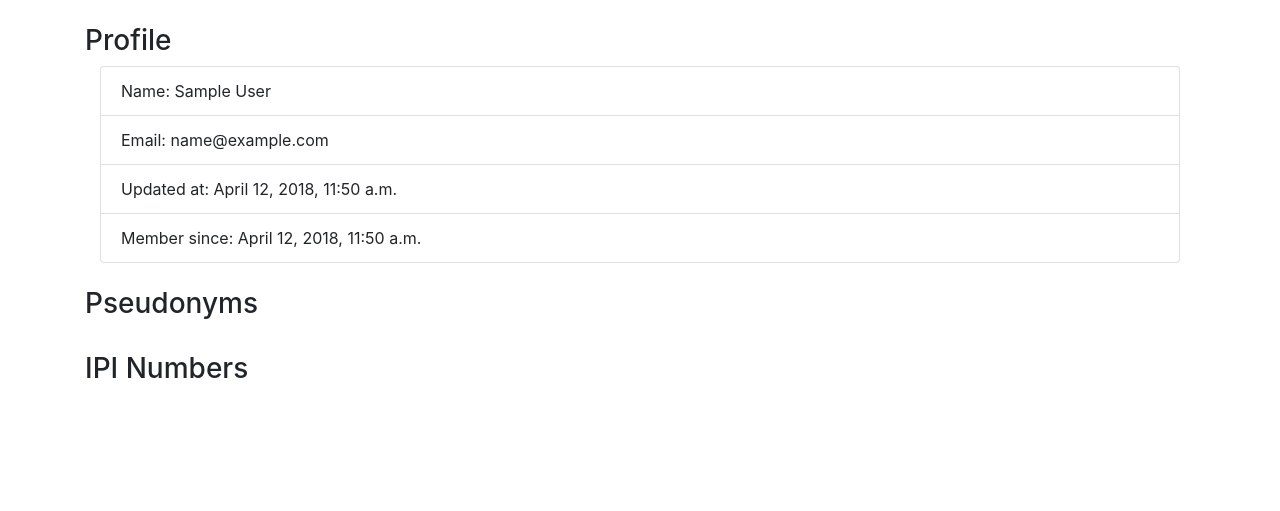
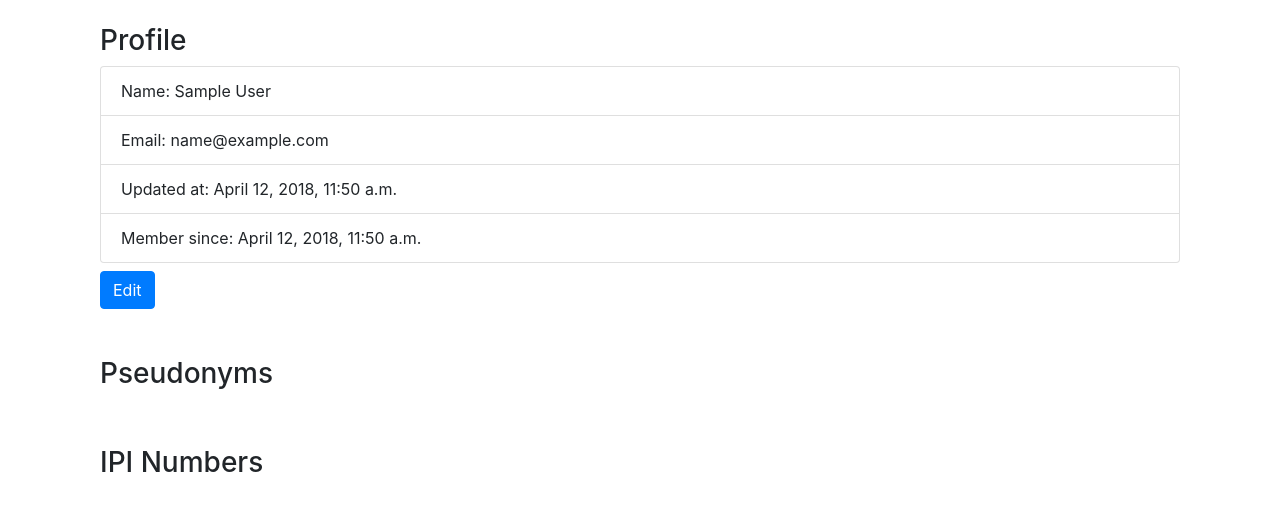
Before and after one commit to polygon8/benzaiten, a Django app: template templates/account/profile.html in a window 1280 px wide. Shown: the part 56-567 px from the top of the page. Run offline with Django 3.2, Linux system fonts and the light colour scheme; the template is opened without the code that fills it, so the values that code supplies are empty; the visitor is signed in with stand-in values (Sample User, id 1); some libraries are stand-ins or nearby versions.

Commit message:
Add ability to edit user profile

```diff
--- a/templates/account/profile.html
+++ b/templates/account/profile.html
@@ -3,33 +3,31 @@
 {% block title %}Profile{% endblock %}
 
 {% block content %}
-<h3>Profile</h3>
 
 {% if error_message %}<p><strong>{{ error_message }}</strong></p>{% endif %}
 
 <div class="container">
+  <h3>Profile</h3>
   <ul class="list-group">
     <li class="list-group-item">Name: {{ user.name }}</li>
     <li class="list-group-item">Email: {{ user.email }}</li>
     <li class="list-group-item">Updated at: {{ user.updated_at }}</li>
     <li class="list-group-item">Member since: {{ user.date_joined }}</li>
   </ul>
+  <a class="btn btn-primary mt-2" href={% url 'edit-profile' user.id %} role="button">Edit</a>
 </div>
-<br>
 
-<h3>Pseudonyms</h3>
-<div class="container">
+<div class="container mt-5">
+  <h3>Pseudonyms</h3>
   <ul class="list-group">
     {% for pseudonym in pseudonyms %}
     <li class="list-group-item">{{ pseudonym.name }}</li>
     {% endfor %}
   </ul>
 </div>
-<br>
 
-<h3>IPI Numbers</h3>
-
-<div class="container">
+<div class="container mt-5">
+  <h3>IPI Numbers</h3>
   <ul class="list-group">
     {% for ipi_number in ipi_numbers %}
     <li class="list-group-item">{{ ipi_number.number }}</li>
--- a/users/forms.py
+++ b/users/forms.py
@@ -1,4 +1,3 @@
-from django import forms
 from django.contrib.auth.forms import UserCreationForm, UserChangeForm
 
 from .models import CustomUser
--- a/users/models.py
+++ b/users/models.py
@@ -1,11 +1,15 @@
 from django.contrib.auth.models import AbstractUser
 from django.db import models
 from django.core.validators import RegexValidator
+from django.urls import reverse
 
 
 class CustomUser(AbstractUser):
     name = models.CharField(blank=True, max_length=255)
     updated_at = models.DateTimeField(auto_now=True)
+
+    def get_absolute_url(self):
+        return reverse('profile', kwargs={'user_id': self.pk})
 
     def __str__(self):
         return self.email
--- a/users/urls.py
+++ b/users/urls.py
@@ -4,4 +4,9 @@ from . import views
 urlpatterns = [
     path('signup/', views.SignUp.as_view(), name='signup'),
     path('profile/<int:user_id>', views.profile, name='profile'),
+    path(
+        'profile/<int:pk>/edit',
+        views.CustomUserChangeForm.as_view(),
+        name='edit-profile'
+    )
 ]
--- a/users/views.py
+++ b/users/views.py
@@ -26,3 +26,9 @@ class SignUp(generic.CreateView):
     form_class = CustomUserCreationForm
     success_url = reverse_lazy('login')
     template_name = 'account/signup.html'
+
+
+class CustomUserChangeForm(generic.UpdateView):
+    model = CustomUser
+    fields = ['name', 'email']
+    template_name = 'account/edit_profile.html'
```
Also changed, not shown: templates/account/edit_profile.html (added, +20 -0 lines).
